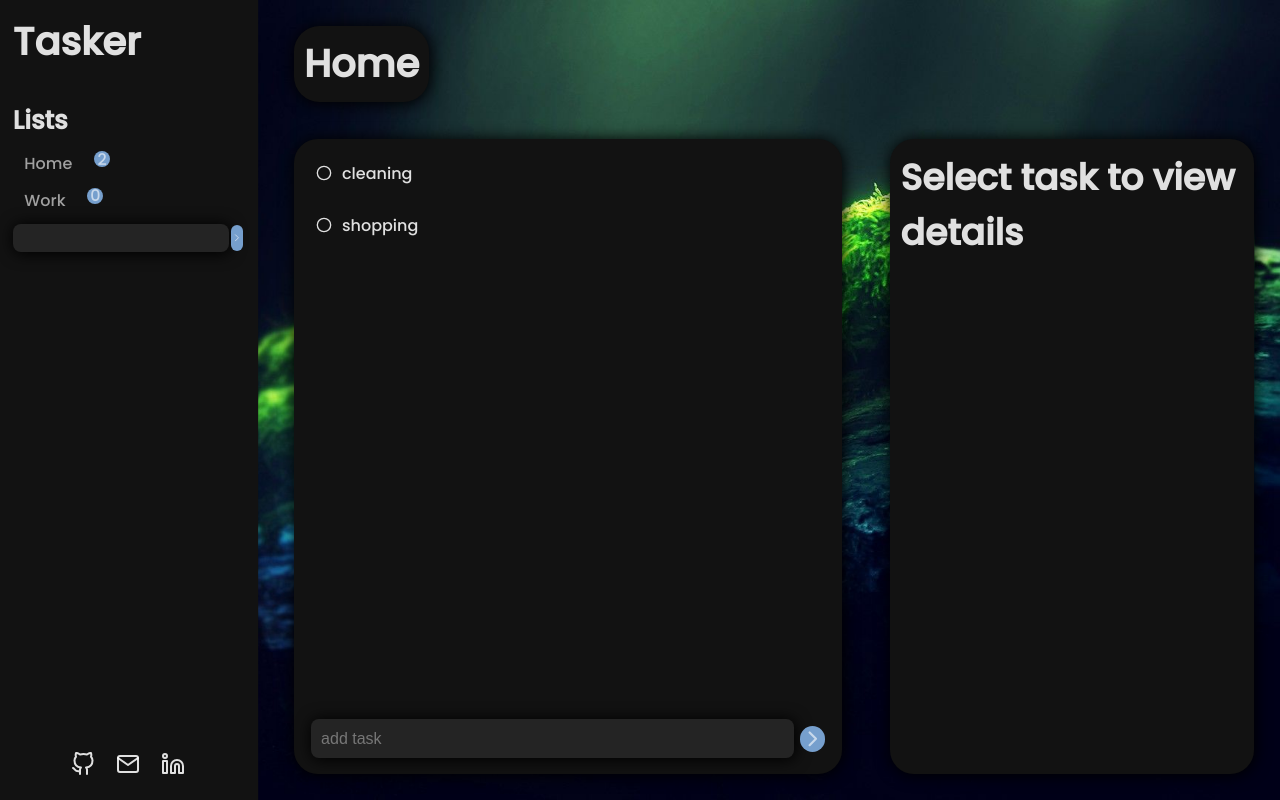
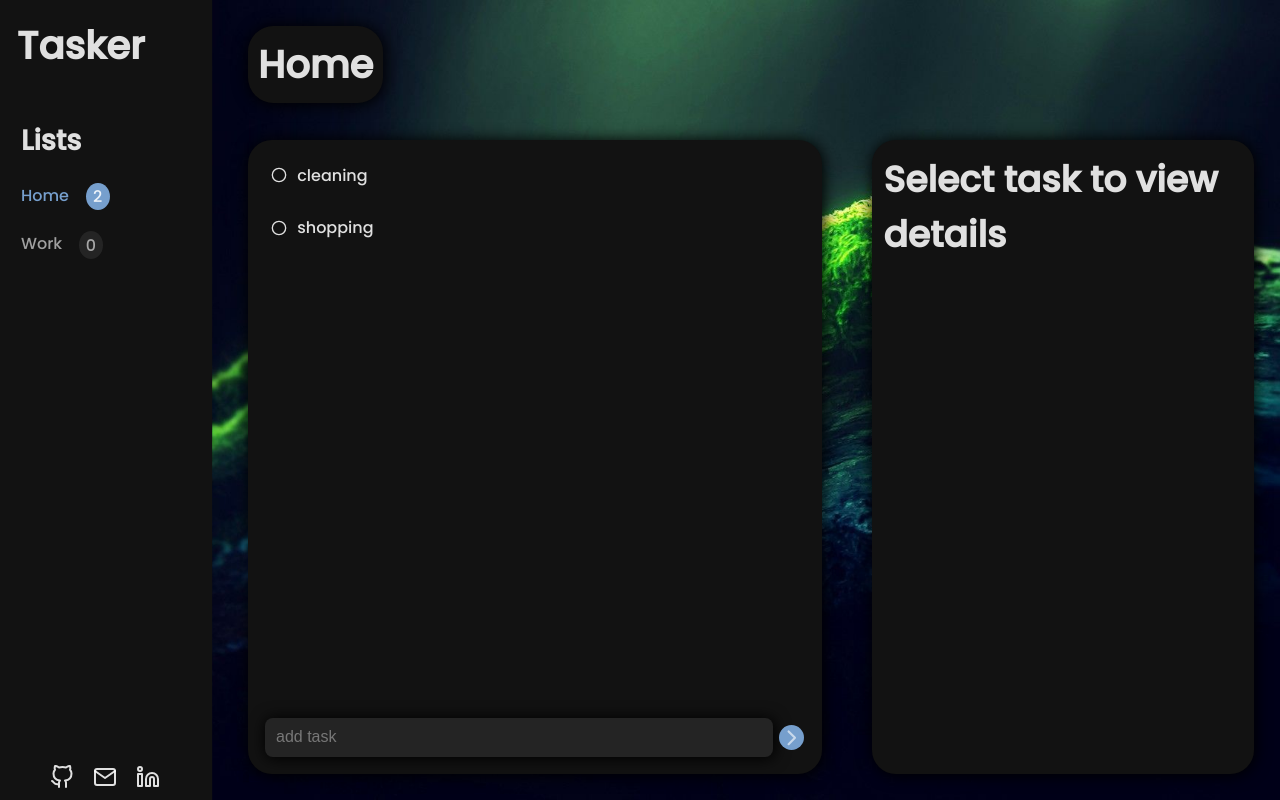
Before and after one commit to Predakor/Tasker, a React (Create React App) app: page / in a window 1280 px wide. Built offline with nearby package versions, Linux system fonts and the light colour scheme.

Commit message:
Updated sidebar style and code refactor

```diff
--- a/src/App.js
+++ b/src/App.js
@@ -40,7 +40,7 @@ function App() {
 
   return (
     <>
-      <Sidebar lists={lists} setActive={setActive} addList={addList} />
+      <Sidebar lists={lists} addList={addList} active={active} setActive={setActive} />
       <TaskGroup list={lists[active]} addTask={addTask} editTask={editTask} />
     </>
   );
--- /dev/null
+++ b/src/components/SidebarList/SidebarList.js
@@ -0,0 +1,21 @@
+import styles from "./SidebarList.module.css";
+
+function SidebarList({ lists, activeList, setActive }) {
+  return (
+    <div className={styles.container}>
+      {lists.map((list, i) => {
+        const active = i === activeList ? styles.active : "";
+        return (
+          <div className={`${styles.list} ${active}`} onClick={() => setActive(i)} key={list.name}>
+            <p className={styles.listName}>{list.name}</p>
+            <div className={styles.notifications}>
+              <div className={styles.tasksCount}>{list.tasks.length}</div>
+            </div>
+          </div>
+        );
+      })}
+    </div>
+  );
+}
+
+export default SidebarList;
--- /dev/null
+++ b/src/components/SidebarList/SidebarList.module.css
@@ -0,0 +1,42 @@
+.container {
+  display: flex;
+  flex-flow: column nowrap;
+}
+
+.list {
+  display: flex;
+  gap: 10%;
+  padding: 5% 10%;
+
+  font-size: var(--font-size-small);
+  cursor: pointer;
+  transition: 0.3s;
+}
+.list:hover {
+  background-color: var(--primary-color);
+  transition: background-color 0.3s;
+  transition: color 0.3s;
+}
+.notifications {
+}
+.active {
+  color: var(--accent-color);
+}
+.active .notifications {
+  color: var(--accent-color);
+}
+
+.tasksCount {
+  width: calc(1.5 * var(--font-size-small));
+  padding: 5%;
+  border-radius: 50%;
+  background-color: var(--primary-color);
+
+  text-align: center;
+  transition: background-color 0.3s, color 0.3s;
+}
+.active .tasksCount {
+  background-color: var(--accent-color);
+  color: var(--high-emphasis);
+  transition: background-color 0.5s, color 0.3s;
+}
--- a/src/components/groupList/GroupList.js
+++ /dev/null
@@ -1,23 +0,0 @@
-import styles from "./GroupList.module.css";
-import InputAdd from "../inputAdd/InputAdd";
-function GroupList({ lists, addList, active, setActive }) {
-  return (
-    <div className={styles.groupList}>
-      <h3 className={styles.title}>Lists</h3>
-      {lists.map((list, i) => (
-        <ListLabel list={list} key={list.name} onClick={() => setActive(i)} />
-      ))}
-      <InputAdd onSubmit={addList} />
-    </div>
-  );
-}
-
-function ListLabel({ list, onClick }) {
-  return (
-    <div className={styles.groupItem} onClick={onClick}>
-      <p>{list.name}</p>
-      <div className={styles.amount}>{list.tasks.length}</div>
-    </div>
-  );
-}
-export default GroupList;
--- a/src/components/groupList/GroupList.module.css
+++ /dev/null
@@ -1,42 +0,0 @@
-.groupList {
-  font-size: var(--font-size);
-  flex-grow: 1;
-}
-
-.groupItem {
-  display: flex;
-  gap: 10%;
-
-  margin-block: 5%;
-  padding-left: 5%;
-
-  font-size: var(--font-size-small);
-  cursor: pointer;
-  transition: 0.3s;
-}
-.groupItem p:hover {
-  color: var(--accent-color);
-  transition: 0.3s;
-}
-
-.title {
-  font-size: var(--font-size);
-}
-
-.amount {
-  display: flex;
-  justify-content: center;
-  align-items: center;
-
-  background-color: var(--accent-color);
-
-  height: var(--font-size-small);
-  width: var(--font-size-small);
-  border-radius: 50%;
-
-  font-size: var(--font-size-small);
-}
-
-.bottom > a {
-  color: var(--accent-color);
-}
--- a/src/layout/sidebar/Sidebar.js
+++ b/src/layout/sidebar/Sidebar.js
@@ -1,12 +1,15 @@
-import GroupList from "../../components/groupList/GroupList";
+import SidebarList from "../../components/SidebarList/SidebarList";
 import Footer from "../footer/Footer";
 import styles from "./Sidebar.module.css";
-function Sidebar({ addList, setActive, lists }) {
+function Sidebar({ lists, addList, active, setActive }) {
   return (
     <div className={styles.sidebar}>
       <h2 className={styles.title}>Tasker</h2>
 
-      <GroupList lists={lists} addList={addList} setActive={setActive} />
+      <div className={styles.listsContainer}>
+        <h3 className={styles.subTitle}>Lists</h3>
+        <SidebarList lists={lists} activeList={active} setActive={setActive} />
+      </div>
 
       {/* <SettingsGroup></SettingsGroup> */}
 
--- a/src/layout/sidebar/Sidebar.module.css
+++ b/src/layout/sidebar/Sidebar.module.css
@@ -1,19 +1,24 @@
 .sidebar {
   display: flex;
   flex-flow: column nowrap;
-  justify-content: space-between;
   gap: 4%;
 
+  width: 20%;
+  height: 100%;
+  padding-top: 1%;
   background-color: var(--primary-color-transparent);
   backdrop-filter: blur(10px);
   box-shadow: 1px 1px 1px 1px var(--primary-color-transparent);
-
-  width: 20%;
-  height: 100%;
-  padding: 1%;
 }
 .title {
   font-size: var(--font-size-big);
+  padding: 2% 8%;
+}
+.subTitle {
+  padding: 5% 10%;
+}
+.listsContainer {
+  flex-grow: 1;
 }
 
 @media screen and (max-width: 600px) {
```
